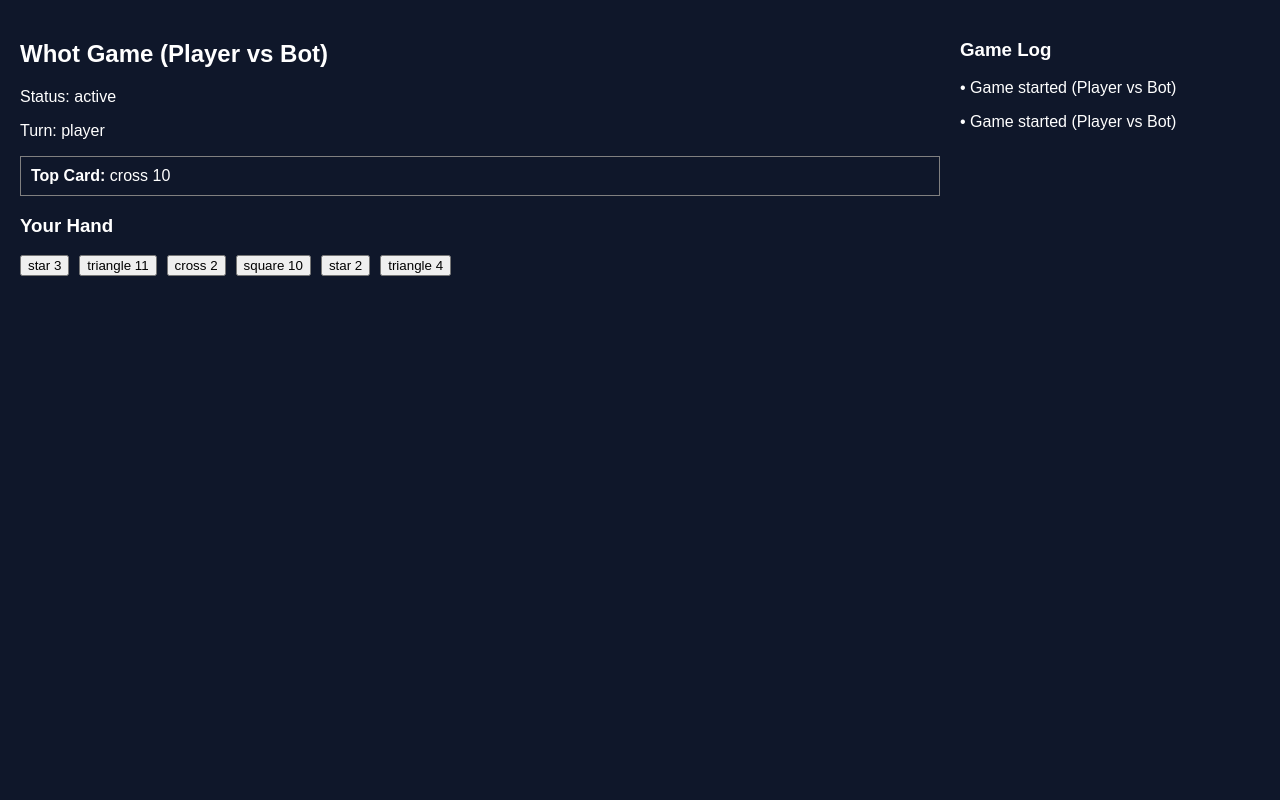
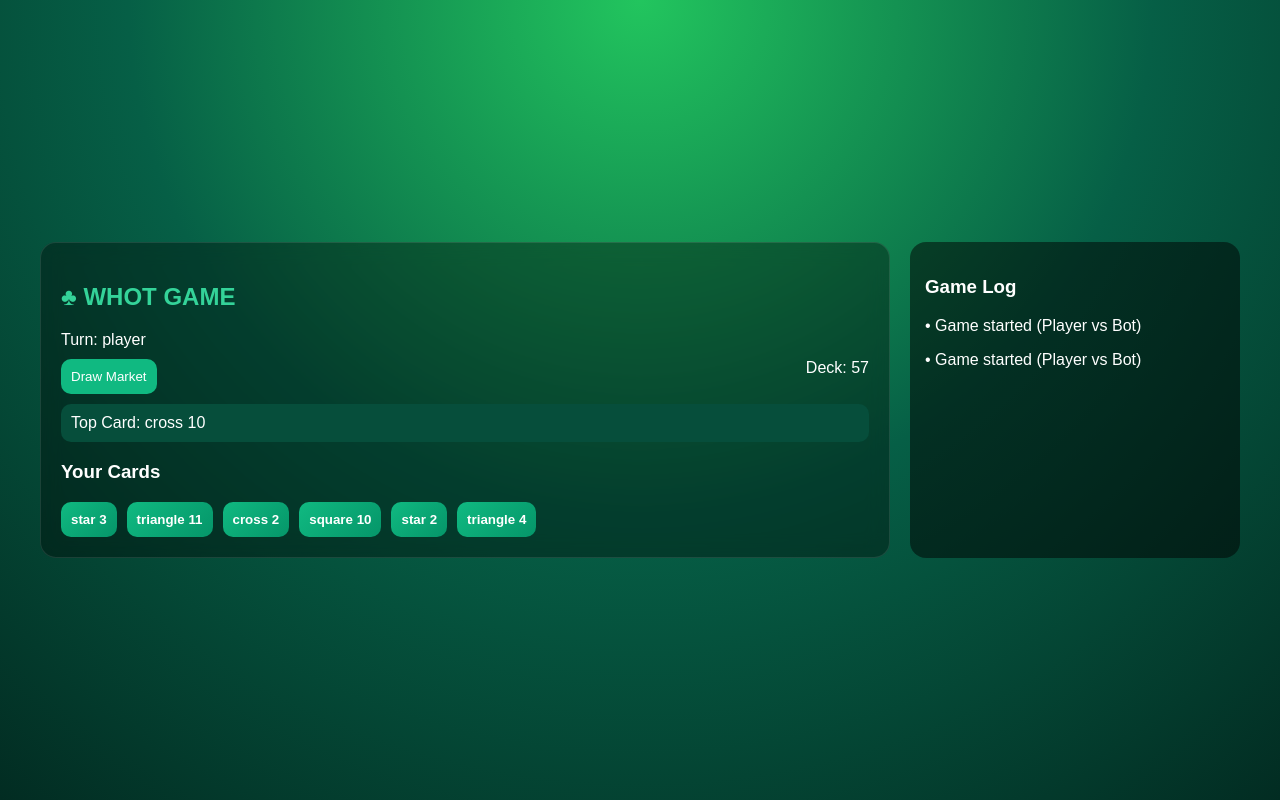
Before and after one commit to annamoyosore/win9ja, a React (Vite) app: page / in a window 1280 px wide. Built offline with nearby package versions, Linux system fonts and the light colour scheme.

Commit message:
Update WhotGame.jsx

```diff
--- a/src/WhotGame.jsx
+++ b/src/WhotGame.jsx
@@ -1,75 +1,30 @@
 import { useEffect, useState } from "react";
 
-// =========================
-// WHOT GAME ENGINE
-// Player vs Bot
-// =========================
+// ========================= // WHOT GAME ENGINE // Player vs Bot (Market + Advanced Rules + Styled UI) // =========================
 
-const SHAPES = ["circle", "triangle", "square", "star", "cross"];
-const NUMBERS = [1,2,3,4,5,6,7,8,9,10,11,12,13,14];
+const SHAPES = ["circle", "triangle", "square", "star", "cross"]; const NUMBERS = [1,2,3,4,5,6,7,8,9,10,11,12,13,14];
 
-// Create deck
-function createDeck() {
-  const deck = [];
-  for (const shape of SHAPES) {
-    for (const number of NUMBERS) {
-      deck.push({ shape, number });
-    }
-  }
-  return shuffle(deck);
-}
+function createDeck() { const deck = []; for (const shape of SHAPES) { for (const number of NUMBERS) { deck.push({ shape, number }); } } return shuffle(deck); }
 
-// Shuffle deck
-function shuffle(array) {
-  for (let i = array.length - 1; i > 0; i--) {
-    const j = Math.floor(Math.random() * (i + 1));
-    [array[i], array[j]] = [array[j], array[i]];
-  }
-  return array;
-}
+function shuffle(array) { for (let i = array.length - 1; i > 0; i--) { const j = Math.floor(Math.random() * (i + 1)); [array[i], array[j]] = [array[j], array[i]]; } return array; }
 
-// Validate move
-function isValidMove(card, top, requestedShape, pendingPick, pickType) {
-  if (requestedShape) {
-    return card.shape === requestedShape || card.number === 14;
-  }
+function isValidMove(card, top, requestedShape, pendingPick, pickType) { if (requestedShape) { return card.shape === requestedShape || card.number === 14; }
 
-  if (pendingPick > 0) {
-    return (pickType === 2 && card.number === 2) || (pickType === 5 && card.number === 5);
-  }
+if (pendingPick > 0) { return (pickType === 2 && card.number === 2) || (pickType === 5 && card.number === 5); }
 
-  return (
-    card.shape === top.shape ||
-    card.number === top.number ||
-    card.number === 14
-  );
-}
+return ( card.shape === top.shape || card.number === top.number || card.number === 14 ); }
 
-// Bot AI
-function getBotMove(bot, game) {
-  const top = game.discard.at(-1);
+function getBotMove(bot, game) { const top = game.discard.at(-1);
 
-  for (let i = 0; i < bot.hand.length; i++) {
-    if (isValidMove(bot.hand[i], top, game.requestedShape, game.pendingPick, game.pickType)) {
-      return i;
-    }
-  }
-  return -1;
-}
+for (let i = 0; i < bot.hand.length; i++) { if (isValidMove(bot.hand[i], top, game.requestedShape, game.pendingPick, game.pickType)) { return i; } } return -1; }
 
-export default function WhotGame() {
-  const [game, setGame] = useState(null);
-  const [log, setLog] = useState([]);
+export default function WhotGame() { const [game, setGame] = useState(null); const [log, setLog] = useState([]);
 
 const addLog = (msg) => setLog((l) => [...l, msg]);
 
-  // INIT GAME
-  useEffect(() => {
-    startGame();
-  }, []);
+useEffect(() => { startGame(); }, []);
 
-  function startGame() {
-    const deck = createDeck();
+function startGame() { const deck = createDeck();
 
 const player = { id: "player", hand: deck.splice(0, 6) };
 const bot = { id: "bot", hand: deck.splice(0, 6) };
@@ -88,31 +43,37 @@ export default function WhotGame() {
 
 setGame(newGame);
 addLog("Game started (Player vs Bot)");
+
 }
 
-  function applyEffect(card, g) {
-    if (card.number === 2) {
-      g.pendingPick += 2;
-      g.pickType = 2;
-    }
+function applyEffect(card, g) { if (card.number === 2) { g.pendingPick += 2; g.pickType = 2; addLog("Pick 2 activated"); }
 
 if (card.number === 5) {
   g.pendingPick += 3;
   g.pickType = 5;
+  addLog("Pick 3 activated");
 }
 
 if (card.number === 14) {
   g.requestedShape = SHAPES[Math.floor(Math.random() * SHAPES.length)];
-      addLog("WHOT played! Shape changed");
-    }
+  addLog("GENERAL MARKET / WHOT played");
 }
 
-  function nextTurn(g) {
-    g.currentTurn = g.currentTurn === "player" ? "bot" : "player";
 }
 
-  function playCard(index) {
-    if (!game || game.currentTurn !== "player") return;
+function nextTurn(g) { g.currentTurn = g.currentTurn === "player" ? "bot" : "player"; }
+
+function drawFromMarket(playerIndex) { if (!game || game.deck.length === 0) return;
+
+const g = structuredClone(game);
+g.players[playerIndex].hand.push(g.deck.pop());
+
+addLog(playerIndex === 0 ? "You drew from market" : "Bot drew from market");
+setGame(g);
+
+}
+
+function playCard(index) { if (!game || game.currentTurn !== "player") return;
 
 const g = structuredClone(game);
 const player = g.players[0];
@@ -132,7 +93,6 @@ export default function WhotGame() {
 if (player.hand.length === 0) {
   g.status = "finished";
   g.winner = "player";
-      addLog("You Win 🎉");
   setGame(g);
   return;
 }
@@ -140,11 +100,11 @@ export default function WhotGame() {
 nextTurn(g);
 setGame(g);
 
-    setTimeout(() => botPlay(g), 700);
+setTimeout(() => botPlay(g), 800);
+
 }
 
-  function botPlay(currentGame) {
-    const g = structuredClone(currentGame);
+function botPlay(currentGame) { const g = structuredClone(currentGame);
 
 const bot = g.players[1];
 const top = g.discard.at(-1);
@@ -153,7 +113,6 @@ export default function WhotGame() {
 
 if (move === -1) {
   bot.hand.push(g.deck.pop());
-      addLog("Bot picked a card");
   nextTurn(g);
   setGame(g);
   return;
@@ -168,38 +127,41 @@ export default function WhotGame() {
 if (bot.hand.length === 0) {
   g.status = "finished";
   g.winner = "bot";
-      addLog("Bot Wins 💀");
   setGame(g);
   return;
 }
 
 nextTurn(g);
 setGame(g);
+
 }
 
 const topCard = game?.discard?.at(-1);
 
-  return (
-    <div style={{ display: "flex", padding: 20 }}>
+return ( <div style={styles.bg}> <div style={styles.container}>
 
-      {/* GAME */}
-      <div style={{ flex: 1 }}>
-        <h2>Whot Game (Player vs Bot)</h2>
+<div style={styles.gameBox}>
+      <h2 style={styles.title}>♣ WHOT GAME</h2>
 
       {game && (
         <>
-            <p>Status: {game.status}</p>
-            <p>Turn: {game.currentTurn}</p>
+          <div style={styles.status}>Turn: {game.currentTurn}</div>
 
-            <div style={{ padding: 10, border: "1px solid gray" }}>
-              <b>Top Card:</b> {topCard?.shape} {topCard?.number}
+          <div style={styles.market}>
+            <button style={styles.button} onClick={() => drawFromMarket(0)}>
+              Draw Market
+            </button>
+            <div>Deck: {game.deck.length}</div>
           </div>
 
-            <h3>Your Hand</h3>
+          <div style={styles.topCard}>
+            Top Card: {topCard?.shape} {topCard?.number}
+          </div>
 
-            <div style={{ display: "flex", gap: 10 }}>
+          <h3>Your Cards</h3>
+          <div style={styles.hand}>
             {game.players[0].hand.map((c, i) => (
-                <button key={i} onClick={() => playCard(i)}>
+              <button key={i} style={styles.card} onClick={() => playCard(i)}>
                 {c.shape} {c.number}
               </button>
             ))}
@@ -208,8 +170,7 @@ export default function WhotGame() {
       )}
     </div>
 
-      {/* LOG */}
-      <div style={{ width: 300, marginLeft: 20 }}>
+    <div style={styles.logBox}>
       <h3>Game Log</h3>
       {log.map((l, i) => (
         <p key={i}>• {l}</p>
@@ -217,5 +178,10 @@ export default function WhotGame() {
     </div>
 
   </div>
-  );
-}
+</div>
+
+); }
+
+// ========================= // GREEN WHOT STYLE BACKGROUND // =========================
+
+const styles = { bg: { minHeight: "100vh", background: "radial-gradient(circle at top, #22c55e, #065f46, #022c22)", display: "flex", justifyContent: "center", alignItems: "center", color: "white" }, container: { display: "flex", width: "95%", maxWidth: 1200, gap: 20 }, gameBox: { flex: 1, background: "rgba(0,0,0,0.35)", padding: 20, borderRadius: 16, backdropFilter: "blur(10px)", border: "1px solid rgba(255,255,255,0.1)" }, logBox: { width: 300, background: "rgba(0,0,0,0.5)", padding: 15, borderRadius: 16 }, title: { color: "#34d399" }, status: { marginBottom: 10 }, market: { display: "flex", justifyContent: "space-between", marginBottom: 10 }, topCard: { padding: 10, background: "#064e3b", borderRadius: 10, marginBottom: 10 }, hand: { display: "flex", flexWrap: "wrap", gap: 10 }, card: { padding: 10, background: "linear-gradient(135deg,#10b981,#059669)", border: "none", borderRadius: 10, color: "white", fontWeight: "bold" }, button: { padding: 10, background: "#10b981", border: "none", borderRadius: 10, color: "white" } };
```
Lines whose indentation alone changed are shown as unchanged.
